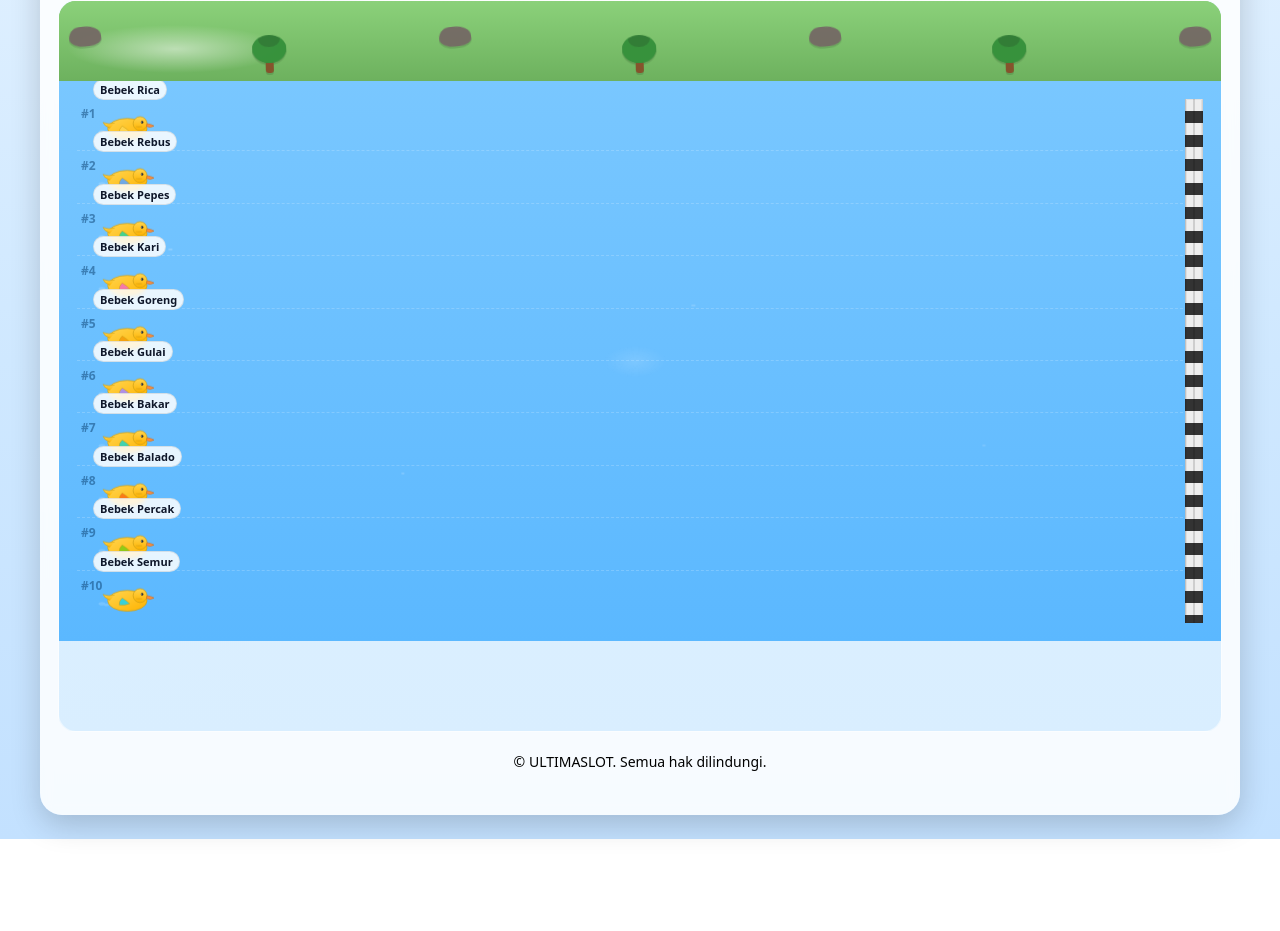
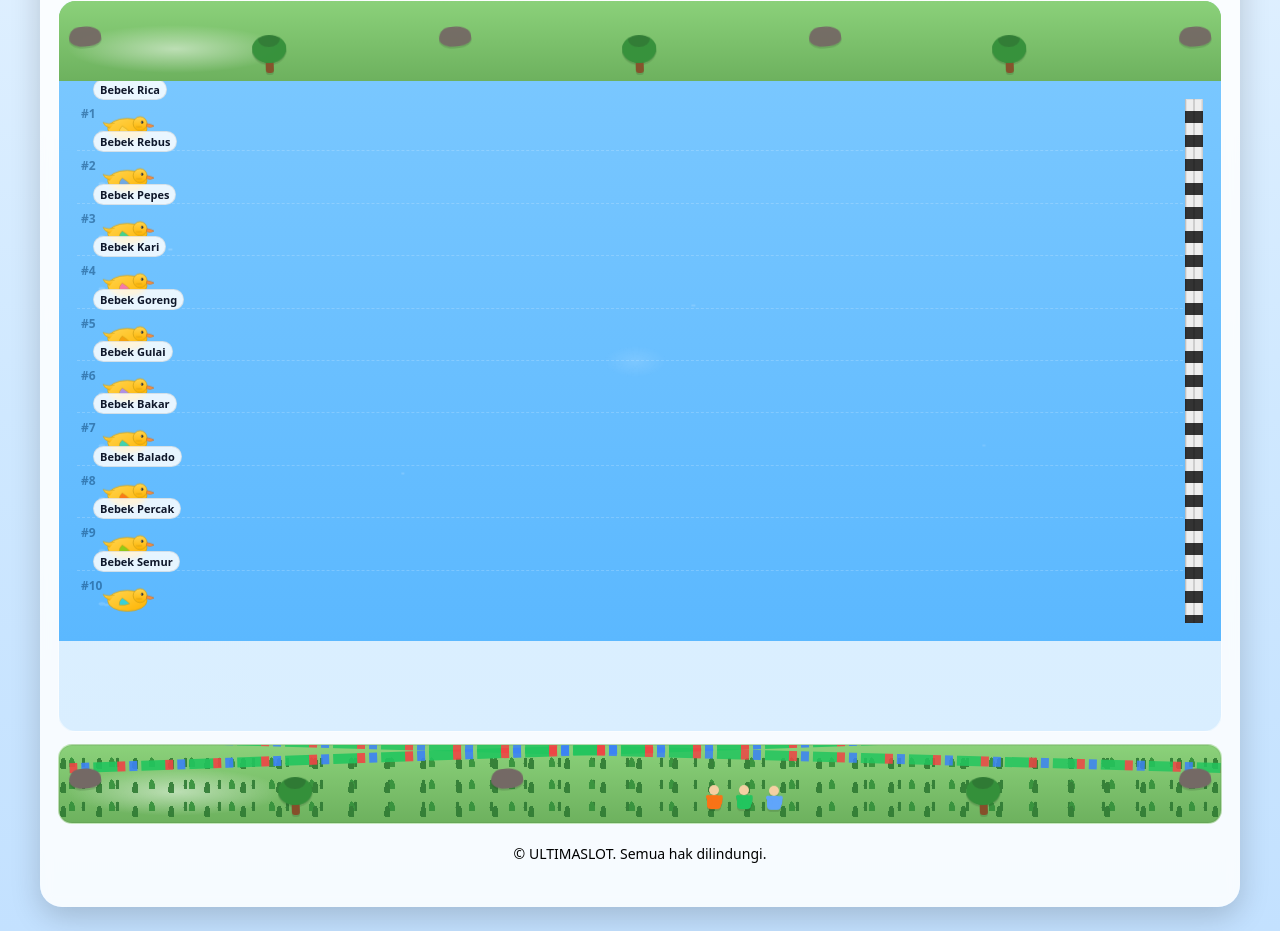
Before and after one commit to kesyakusumaa/BalapBebekUltimaslot, a plain HTML site: page index.html in a window 1280 px wide. Shown: the part 358-1289 px from the top of the page. Before the commit the page ends 1197 px from the top, so only its background shows below. Drawn offline with Linux system fonts and the light colour scheme.

Commit message:
Update index.html

```diff
--- a/index.html
+++ b/index.html
@@ -185,6 +185,79 @@
     .confetti{
       position: fixed; width:8px; height:12px; pointer-events:none; will-change: transform, opacity;
     }
+
+    /* Ground / penonton di bawah sungai */
+.ground {
+  height: var(--bank-h);
+  margin-top: 12px;
+  border-radius: 14px;
+  background: radial-gradient(180px 40px at 10% 60%, #ffffff80, transparent 60%),
+              linear-gradient(180deg, var(--bank) 0%, var(--bank-edge) 100%);
+  position: relative;
+  overflow: hidden;
+  border: 1px solid #ffffff80;
+  box-shadow: inset 0 0 0 1px #00000010;
+  display:flex; align-items:flex-end; padding: 0 10px 8px; /* mirip .bank */
+}
+
+/* Rumput kecil-kecil */
+.ground .grass {
+  position:absolute; inset:0;
+  background:
+    radial-gradient(3px 8px at 12% 86%, #2f7a34 98%, transparent 100%) 0 0/36px 24px repeat,
+    radial-gradient(3px 7px at 32% 88%, #34903a 98%, transparent 100%) 0 0/40px 22px repeat,
+    radial-gradient(2px 6px at 72% 84%, #2f7a34 98%, transparent 100%) 0 0/34px 22px repeat;
+  opacity:.9;
+  pointer-events:none;
+}
+
+/* Kerumunan penonton (silhouette kepala) */
+.ground .crowd{ animation: crowdWave 3.5s ease-in-out infinite; }
+@keyframes crowdWave{ 50%{ transform: translateY(1px) } }
+  /* dua baris kepala biar padat */
+  background:
+    radial-gradient(circle at 8px 18px, #2b2b2b 6.5px, transparent 6.6px) 0 0/34px 20px repeat-x,
+    radial-gradient(circle at 25px 18px, #4b5563 6.5px, transparent 6.6px) 0 2px/34px 20px repeat-x;
+  filter: drop-shadow(0 1px 0 rgba(0,0,0,.2));
+  opacity:.95;
+}
+
+/* Bendera-bendera kecil */
+.ground .flags {
+  position:absolute; top:6px; left:0; right:0; height:12px; pointer-events:none;
+  background:
+    linear-gradient( to bottom, #0000 0 8px, #0003 8px 12px) 0 0/48px 12px repeat-x;
+}
+.ground .flags::before,
+.ground .flags::after{
+  content:""; position:absolute; top:0; height:10px; width:100%;
+  background:
+    linear-gradient(90deg, #ef4444 0 8px, #0000 8px 12px, #3b82f6 12px 20px, #0000 20px 24px, #22c55e 24px 32px) 0 0/48px 10px repeat-x;
+  transform: translateY(-2px) rotate(-2deg); opacity:.9;
+}
+.ground .flags::after{ transform: translateY(2px) rotate(1.6deg); opacity:.85; }
+
+/* Susunan pohon/batu (reuse dari atas) */
+.ground .scenery{
+  display:flex; gap:12px; width:100%; justify-content:space-between;
+  filter: drop-shadow(0 2px 0 rgba(0,0,0,.12));
+  z-index:1;
+}
+
+/* Orang “maskot” sederhana di depan (opsional) */
+.person{
+  width:18px; height:26px; position:relative; margin:0 6px 2px; align-self:flex-end;
+  animation: cheer 1.4s ease-in-out infinite;
+}
+.person .head{ width:10px; height:10px; border-radius:50%; background:#f5d0a3; position:absolute; left:50%; transform:translateX(-50%); top:0; }
+.person .body{ width:14px; height:14px; border-radius:4px; background:var(--shirt,#60a5fa); position:absolute; left:50%; transform:translateX(-50%); top:10px; }
+.person .arm{ position:absolute; width:4px; height:10px; background:var(--shirt,#60a5fa); top:10px; border-radius:2px; transform-origin: top center; }
+.person .arm.l{ left:0; transform: rotate(-28deg); }
+.person .arm.r{ right:0; transform: rotate(28deg); animation: cheerR 1.4s ease-in-out infinite; }
+@keyframes cheer{ 50%{ transform: translateY(-2px) } }
+@keyframes cheerR{ 0%,100%{ transform: rotate(28deg) } 50%{ transform: rotate(6deg) } }
+
+
   </style>
 </head>
 <body>
@@ -229,6 +302,35 @@
         </div>
       </div>
     </div>
+
+        <!-- Ground penonton bawah sungai -->
+    <div class="ground" aria-hidden="true">
+      <div class="grass"></div>
+      <div class="crowd"></div>
+      <div class="flags"></div>
+
+      <!-- Dekorasi kiri–kanan biar mirip bagian atas -->
+      <div class="scenery">
+        <div class="rock"></div>
+        <div class="tree"><div class="trunk"></div><div class="crown"></div></div>
+        <div class="rock"></div>
+        <!-- beberapa “orang” maskot di depan rumput -->
+        <div style="display:flex; align-items:flex-end;">
+          <div class="person" style="--shirt:#f97316">
+            <div class="head"></div><div class="body"></div><div class="arm l"></div><div class="arm r"></div>
+          </div>
+          <div class="person" style="--shirt:#22c55e; animation-delay:.2s">
+            <div class="head"></div><div class="body"></div><div class="arm l"></div><div class="arm r"></div>
+          </div>
+          <div class="person" style="--shirt:#60a5fa; animation-delay:.4s">
+            <div class="head"></div><div class="body"></div><div class="arm l"></div><div class="arm r"></div>
+          </div>
+        </div>
+        <div class="tree"><div class="trunk"></div><div class="crown"></div></div>
+        <div class="rock"></div>
+      </div>
+    </div>
+
 
     <div class="result" id="result"></div>
     <!-- Footer (di dalam card) -->
```
